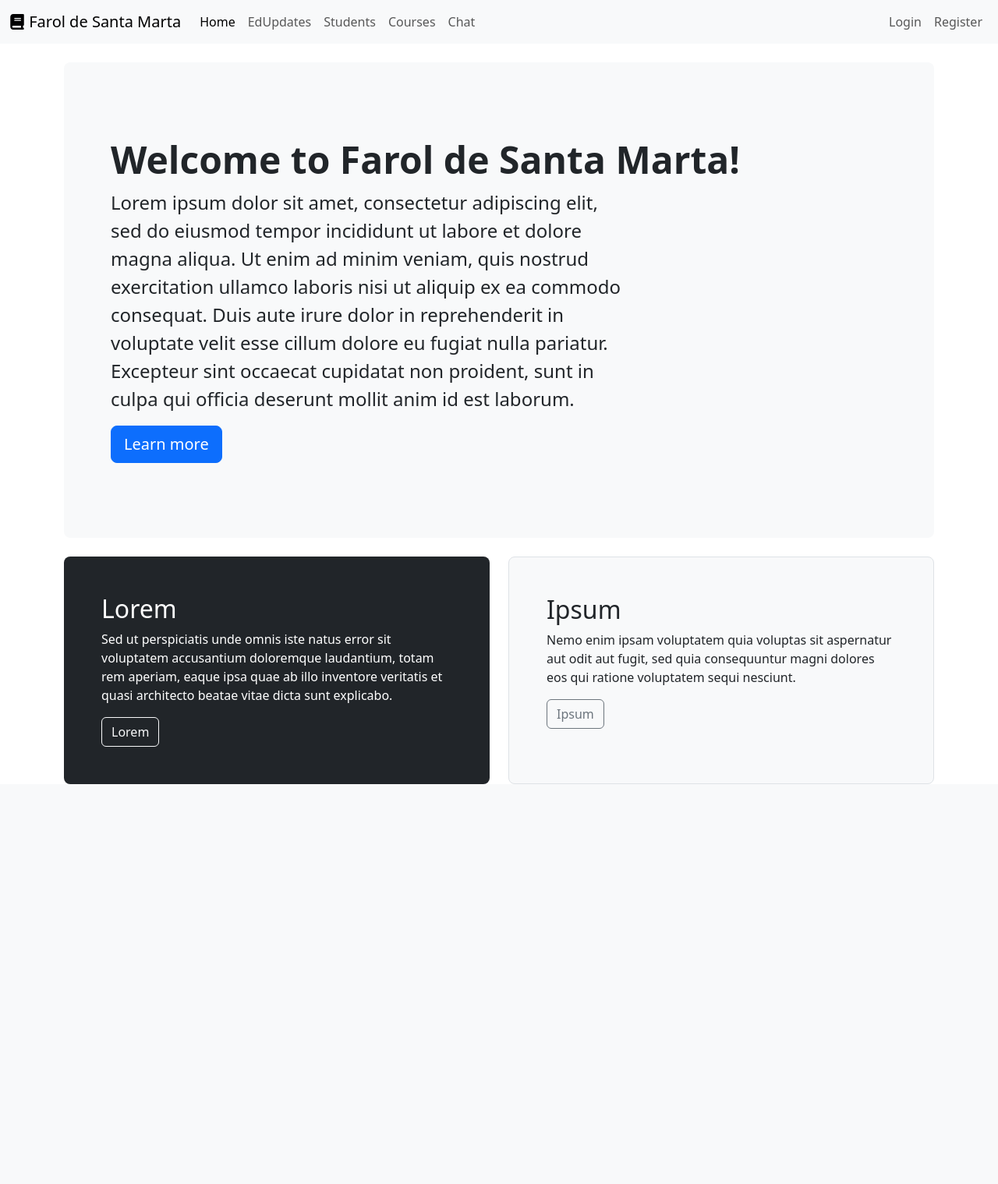
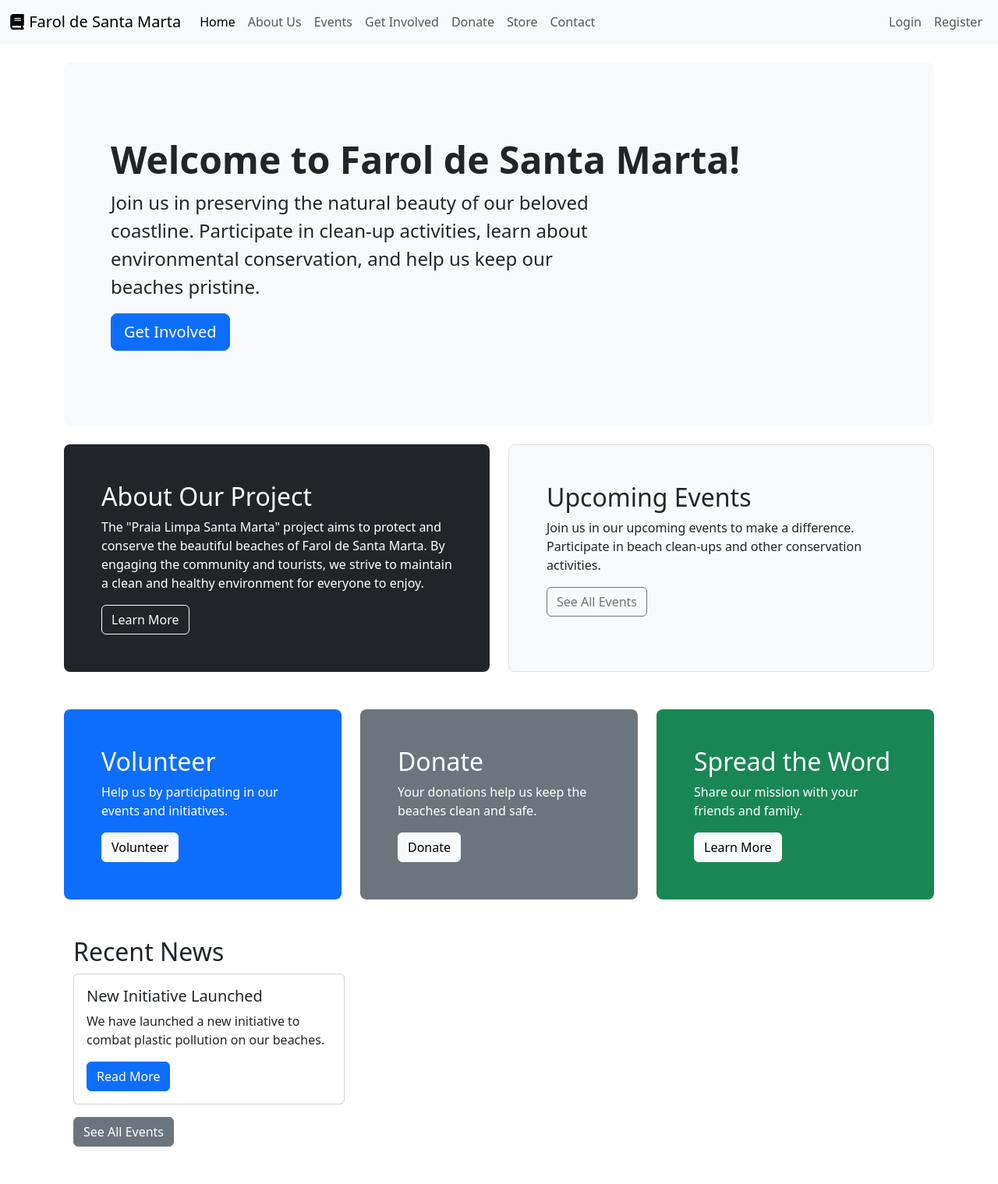
Before and after one commit to ssnuernberg/faroldesantamartaproject, a Django app: page / in a window 1280 px wide. Shown: the whole page at 78% size. Before the commit the page ends 1006 px from the top, so only its background shows below. Run offline with Django 5.2, Linux system fonts and the light colour scheme; parts of the project's set-up code (start-up, migrations or seed data) failed here and were passed over; some libraries are stand-ins or nearby versions.

Commit message:
Add initial pages

```diff
--- a/faroldesantamartaapp/templates/base.html
+++ b/faroldesantamartaapp/templates/base.html
@@ -12,7 +12,7 @@
 <body>
   <nav class="navbar navbar-expand-lg navbar-light bg-light">
     <div class="container-fluid">
-      <a class="navbar-brand" href="{% url 'faroldesantamartaapp:index' %}"><svg xmlns="http://www.w3.org/2000/svg" viewBox="0 0 448 512" width="20px" height="20px" class="mb-1"><!--!Font Awesome Free 6.5.1 by @fontawesome - https://fontawesome.com License - https://fontawesome.com/license/free Copyright 2024 Fonticons, Inc.--><path d="M96 0C43 0 0 43 0 96V416c0 53 43 96 96 96H384h32c17.7 0 32-14.3 32-32s-14.3-32-32-32V384c17.7 0 32-14.3 32-32V32c0-17.7-14.3-32-32-32H384 96zm0 384H352v64H96c-17.7 0-32-14.3-32-32s14.3-32 32-32zm32-240c0-8.8 7.2-16 16-16H336c8.8 0 16 7.2 16 16s-7.2 16-16 16H144c-8.8 0-16-7.2-16-16zm16 48H336c8.8 0 16 7.2 16 16s-7.2 16-16 16H144c-8.8 0-16-7.2-16-16s7.2-16 16-16z"/></svg></i> Farol de Santa Marta</a>
+      <a class="navbar-brand" href="{% url 'faroldesantamartaapp:index' %}"><svg xmlns="http://www.w3.org/2000/svg" viewBox="0 0 448 512" width="20px" height="20px" class="mb-1"><!--!Font Awesome Free 6.5.1 by @fontawesome - https://fontawesome.com License - https://fontawesome.com/license/free Copyright 2024 Fonticons, Inc.--><path d="M96 0C43 0 0 43 0 96V416c0 53 43 96 96 96H384h32c17.7 0 32-14.3 32-32s-14.3-32-32-32V384c17.7 0 32-14.3 32-32V32c0-17.7-14.3-32-32-32H384 96zm0 384H352v64H96c-17.7 0-32-14.3-32-32s14.3-32 32-32zm32-240c0-8.8 7.2-16 16-16H336c8.8 0 16 7.2 16 16s-7.2 16-16 16H144c-8.8 0-16-7.2-16-16zm16 48H336c8.8 0 16 7.2 16 16s-7.2 16-16 16H144c-8.8 0-16-7.2-16-16s7.2-16 16-16z"/></svg> Farol de Santa Marta</a>
       <button class="navbar-toggler" type="button" data-bs-toggle="collapse" data-bs-target="#navbarNav" aria-controls="navbarNav" aria-expanded="false" aria-label="Toggle navigation">
         <span class="navbar-toggler-icon"></span>
       </button>
@@ -22,16 +22,22 @@
             <a class="nav-link active" aria-current="page" href="{% url 'faroldesantamartaapp:index' %}">Home</a>
           </li>
           <li class="nav-item">
-            <a class="nav-link" href="{% url 'faroldesantamartaapp:status_list' %}">EdUpdates</a>
+            <a class="nav-link" href="{% url 'faroldesantamartaapp:about' %}">About Us</a>
           </li>
           <li class="nav-item">
-            <a class="nav-link" href="{% url 'faroldesantamartaapp:user_list' %}">Students</a>
+            <a class="nav-link" href="{% url 'faroldesantamartaapp:events' %}">Events</a>
           </li>
           <li class="nav-item">
-            <a class="nav-link" href="{% url 'faroldesantamartaapp:course_list' %}">Courses</a>
+            <a class="nav-link" href="{% url 'faroldesantamartaapp:get_involved' %}">Get Involved</a>
           </li>
           <li class="nav-item">
-            <a class="nav-link" href="{% url 'faroldesantamartaapp:chat' 'faroldesantamarta' %}">Chat</a>
+            <a class="nav-link" href="{% url 'faroldesantamartaapp:donate' %}">Donate</a>
+          </li>
+          <li class="nav-item">
+            <a class="nav-link" href="{% url 'faroldesantamartaapp:store' %}">Store</a>
+          </li>
+          <li class="nav-item">
+            <a class="nav-link" href="{% url 'faroldesantamartaapp:contact' %}">Contact</a>
           </li>
         </ul>
         <ul class="navbar-nav ms-auto">
@@ -48,7 +54,7 @@
               function logout() {
                 var form = document.createElement('form');
                 form.method = 'POST';
-                form.action = '{% url "faroldesantamartaapp:logout" %}';  <!-- Ensure this URL is correctly configured -->
+                form.action = '{% url "faroldesantamartaapp:logout" %}';
 
                 // CSRF token
                 var csrfInput = document.createElement('input');
--- a/faroldesantamartaapp/templates/index.html
+++ b/faroldesantamartaapp/templates/index.html
@@ -8,7 +8,8 @@
       {% for notification in notifications %}
         <div class="alert alert-info alert-dismissible fade show" role="alert">
           {{ notification.text }}
-          <button type="button" class="btn-close" data-bs-dismiss="alert" aria-label="Close" onclick="location.href='{% url 'faroldesantamartaapp:notification_mark_as_read' notification.id %}'"></button>
+          <!-- TODO  <button type="button" class="btn-close" data-bs-dismiss="alert" aria-label="Close" onclick="location.href='{% url 'faroldesantamartaapp:notification_mark_as_read' notification.id %}'"></button>
+        -->
         </div>
       {% endfor %}
     </div>
@@ -18,26 +19,69 @@
   <div class="p-5 mb-4 bg-light rounded-3">
     <div class="container-fluid py-5">
       <h1 class="display-5 fw-bold">Welcome to Farol de Santa Marta!</h1>
-      <p class="col-md-8 fs-4">Lorem ipsum dolor sit amet, consectetur adipiscing elit, sed do eiusmod tempor incididunt ut labore et dolore magna aliqua. Ut enim ad minim veniam, quis nostrud exercitation ullamco laboris nisi ut aliquip ex ea commodo consequat. Duis aute irure dolor in reprehenderit in voluptate velit esse cillum dolore eu fugiat nulla pariatur. Excepteur sint occaecat cupidatat non proident, sunt in culpa qui officia deserunt mollit anim id est laborum.</p>
-      <button class="btn btn-primary btn-lg" type="button">Learn more</button>
+      <p class="col-md-8 fs-4">Join us in preserving the natural beauty of our beloved coastline. Participate in clean-up activities, learn about environmental conservation, and help us keep our beaches pristine.</p>
+      <a href="{% url 'faroldesantamartaapp:get_involved' %}" class="btn btn-primary btn-lg" type="button">Get Involved</a>
     </div>
   </div>
 
-  <!-- Additional content -->
+  <!-- Introduction Section -->
   <div class="row align-items-md-stretch">
     <div class="col-md-6">
       <div class="h-100 p-5 text-white bg-dark rounded-3">
-        <h2>Lorem</h2>
-        <p>Sed ut perspiciatis unde omnis iste natus error sit voluptatem accusantium doloremque laudantium, totam rem aperiam, eaque ipsa quae ab illo inventore veritatis et quasi architecto beatae vitae dicta sunt explicabo.</p>
-        <a href="{% url 'faroldesantamartaapp:course_list' %}" class="btn btn-outline-light" type="button">Lorem</a>
+        <h2>About Our Project</h2>
+        <p>The "Praia Limpa Santa Marta" project aims to protect and conserve the beautiful beaches of Farol de Santa Marta. By engaging the community and tourists, we strive to maintain a clean and healthy environment for everyone to enjoy.</p>
+        <a href="{% url 'faroldesantamartaapp:about' %}" class="btn btn-outline-light" type="button">Learn More</a>
       </div>
     </div>
     <div class="col-md-6">
       <div class="h-100 p-5 bg-light border rounded-3">
-        <h2>Ipsum</h2>
-        <p>Nemo enim ipsam voluptatem quia voluptas sit aspernatur aut odit aut fugit, sed quia consequuntur magni dolores eos qui ratione voluptatem sequi nesciunt.</p>
-        <a href="#" class="btn btn-outline-secondary" type="button">Ipsum</a>
+        <h2>Upcoming Events</h2>
+        <p>Join us in our upcoming events to make a difference. Participate in beach clean-ups and other conservation activities.</p>
+        <a href="{% url 'faroldesantamartaapp:events' %}" class="btn btn-outline-secondary" type="button">See All Events</a>
       </div>
     </div>
   </div>
+
+  <!-- How to Get Involved Section -->
+  <div class="row align-items-md-stretch mt-5">
+    <div class="col-md-4">
+      <div class="h-100 p-5 bg-primary text-white rounded-3">
+        <h2>Volunteer</h2>
+        <p>Help us by participating in our events and initiatives.</p>
+        <a href="{% url 'faroldesantamartaapp:get_involved' %}#volunteer" class="btn btn-light" type="button">Volunteer</a>
+      </div>
+    </div>
+    <div class="col-md-4">
+      <div class="h-100 p-5 bg-secondary text-white rounded-3">
+        <h2>Donate</h2>
+        <p>Your donations help us keep the beaches clean and safe.</p>
+        <a href="{% url 'faroldesantamartaapp:donate' %}" class="btn btn-light" type="button">Donate</a>
+      </div>
+    </div>
+    <div class="col-md-4">
+      <div class="h-100 p-5 bg-success text-white rounded-3">
+        <h2>Spread the Word</h2>
+        <p>Share our mission with your friends and family.</p>
+        <a href="{% url 'faroldesantamartaapp:get_involved' %}#spread_the_word" class="btn btn-light" type="button">Learn More</a>
+      </div>
+    </div>
+  </div>
+
+  <!-- Recent News Section -->
+  <div class="container mt-5 mb-5">
+    <h2>Recent News</h2>
+    <div class="row">
+      <div class="col-md-4">
+        <div class="card">
+          <div class="card-body">
+            <h5 class="card-title">New Initiative Launched</h5>
+            <p class="card-text">We have launched a new initiative to combat plastic pollution on our beaches.</p>
+            <a href="{% url 'faroldesantamartaapp:events' %}" class="btn btn-primary">Read More</a>
+          </div>
+        </div>
+      </div>
+      <!-- Repeat for other news articles -->
+    </div>
+    <a href="{% url 'faroldesantamartaapp:events' %}" class="btn btn-secondary mt-3">See All Events</a>
+  </div>
 {% endblock %}
--- a/faroldesantamartaapp/urls.py
+++ b/faroldesantamartaapp/urls.py
@@ -5,6 +5,13 @@ app_name = 'faroldesantamartaapp'
 
 urlpatterns = [
     path('', views.index, name='index'),
+    path('about/', views.about, name='about'),
+    path('events/', views.events, name='events'),
+    path('get_involved/', views.get_involved, name='get_involved'),
+    path('donate/', views.donate, name='donate'),
+    path('store/', views.store, name='store'),
+    path('contact/', views.contact, name='contact'),
+
     path('accounts/', include('django.contrib.auth.urls')),
     path('accounts/profile/', views.profile, name='profile'),
     path('accounts/profile_change/', views.profile_change, name='profile_change'),
--- a/faroldesantamartaapp/views.py
+++ b/faroldesantamartaapp/views.py
@@ -48,6 +48,56 @@ def index(request):
     notifications = Notification.objects.filter(user=request.user, is_read=False) if request.user.is_authenticated else None
     return render(request, 'index.html', {'notifications': notifications})
 
+def about(request):
+    return render(request, 'about.html')
+
+def events(request):
+    # This would typically come from your database
+    upcoming_events = [
+        {
+            'title': 'Beach Clean-Up at Praia do Cardoso',
+            'date': '2024-08-15',
+            'location': 'Praia do Cardoso, Farol de Santa Marta',
+            'description': 'Join us for a beach clean-up event to help keep our shores clean and beautiful.',
+        },
+        {
+            'title': 'Educational Workshop on Marine Conservation',
+            'date': '2024-09-10',
+            'location': 'Community Center, Farol de Santa Marta',
+            'description': 'A workshop to educate the community about the importance of marine conservation.',
+        },
+        # Add more events as needed
+    ]
+    return render(request, 'events.html', {'upcoming_events': upcoming_events})
+
+
+def get_involved(request):
+    return render(request, 'get_involved.html')
+
+def donate(request):
+    return render(request, 'donate.html')
+
+def store(request):
+    # This would typically come from your database
+    products = [
+        {
+            'name': 'Eco-friendly Water Bottle',
+            'price': 'R$119',
+            'description': 'Reusable water bottle made from sustainable materials.',
+            'image_url': 'path_to_image.jpg',
+        },
+        {
+            'name': 'Reusable Tote Bag',
+            'price': 'R$49',
+            'description': 'Stylish tote bag perfect for carrying groceries or beach gear.',
+            'image_url': 'path_to_image.jpg',
+        },
+        # Add more products as needed
+    ]
+    return render(request, 'store.html', {'products': products})
+
+def contact(request):
+    return render(request, 'contact.html')
 
 @login_required
 def profile(request):
```
Also changed, not shown: faroldesantamartaapp/templates/about.html (added, +56 -0 lines), faroldesantamartaapp/templates/contact.html (added, +44 -0 lines), faroldesantamartaapp/templates/donate.html (added, +56 -0 lines), faroldesantamartaapp/templates/events.html (added, +23 -0 lines), faroldesantamartaapp/templates/get_involved.html (added, +62 -0 lines), faroldesantamartaapp/templates/store.html (added, +26 -0 lines), 1 other file.
